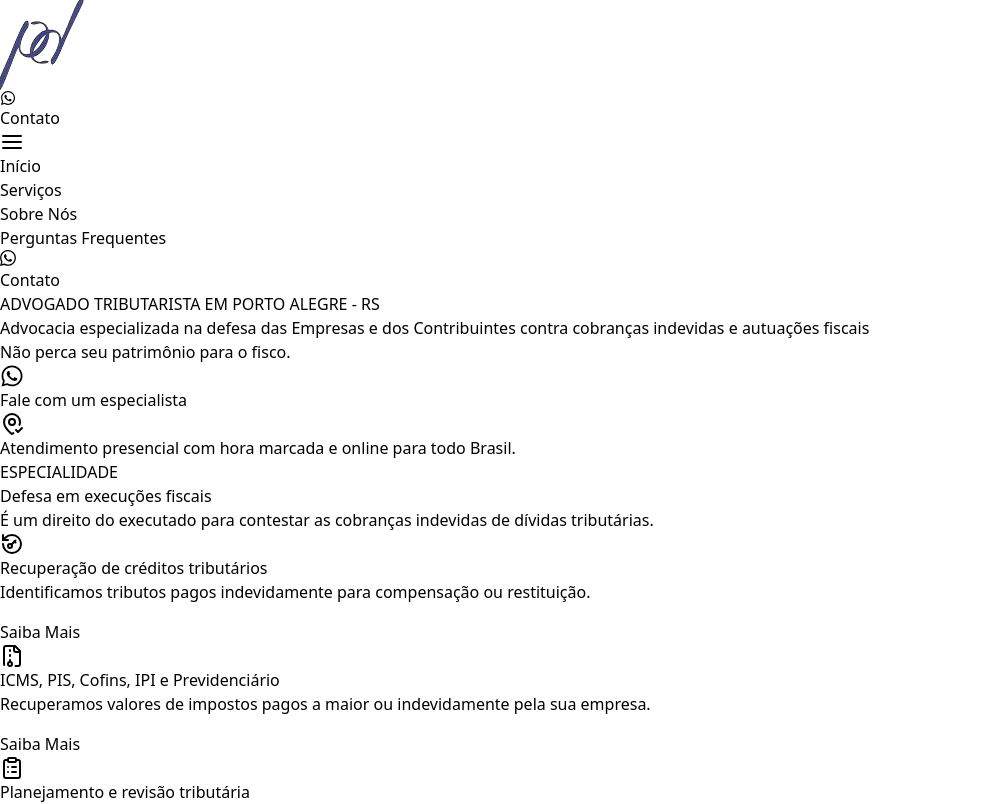
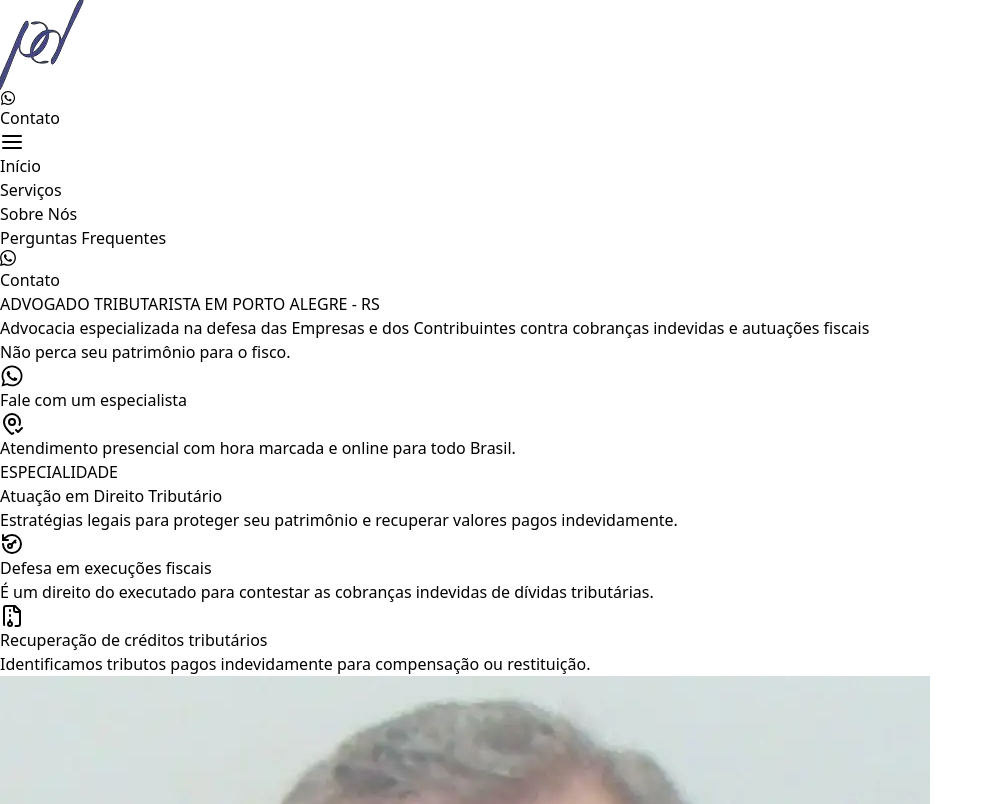
Before and after one commit to Paper-Street-Softwares/LP-Paulo-Druck, a React (Vite) app: page / in a window 1280 px wide. Shown: the top 804 px of the page, without its empty margins (0-993 px from the left). Built offline with nearby package versions, Linux system fonts and the light colour scheme; a web font is replaced by a local one.

Commit message:
fix: Features refeita

```diff
--- a/src/components/sections/FeaturesWithIcons.jsx
+++ b/src/components/sections/FeaturesWithIcons.jsx
@@ -44,15 +44,6 @@ export default function FeaturesWithIcons({ colorMode }) {
                 colorMode={colorMode}
               />
             </MotionDivDownToUp>
-            <MotionDivDownToUp>
-              <IconFeatureCard
-                icon={content.texts.features.card2.icon}
-                title={content.texts.features.card2.title}
-                paragraph={content.texts.features.card2.subtitle}
-                className={textClass}
-                colorMode={colorMode}
-              />
-            </MotionDivDownToUp>
           </div>
 
           <MotionDivDownToUp className="hidden desktop1:flex justify-center w-[35%]">
@@ -67,14 +58,24 @@ export default function FeaturesWithIcons({ colorMode }) {
           <div className="col3 tablet1:w-[50%] desktop1:w-[28%] flex flex-col justify-center items-center">
             <MotionDivDownToUp>
               <IconFeatureCard
+                icon={content.texts.features.card2.icon}
+                title={content.texts.features.card2.title}
+                paragraph={content.texts.features.card2.subtitle}
+                className={textClass}
+                colorMode={colorMode}
+              />
+            </MotionDivDownToUp>
+
+            {/* <MotionDivDownToUp>
+              <IconFeatureCard
                 icon={content.texts.features.card3.icon}
                 title={content.texts.features.card3.title}
                 paragraph={content.texts.features.card3.subtitle}
                 className={`tablet1:mb-[16px] desktop1:mb-0 desktop2:mb-[46px] ${textClass}`}
                 colorMode={colorMode}
               />
-            </MotionDivDownToUp>
-            <MotionDivDownToUp>
+            </MotionDivDownToUp> */}
+            {/* <MotionDivDownToUp>
               <IconFeatureCard
                 icon={content.texts.features.card4.icon}
                 title={content.texts.features.card4.title}
@@ -82,8 +83,8 @@ export default function FeaturesWithIcons({ colorMode }) {
                 className={textClass}
                 colorMode={colorMode}
               />
-            </MotionDivDownToUp>
-            <MotionDivDownToUp>
+            </MotionDivDownToUp> */}
+            {/* <MotionDivDownToUp>
               <IconFeatureCard
                 icon={content.texts.features.card5.icon}
                 title={content.texts.features.card5.title}
@@ -91,7 +92,7 @@ export default function FeaturesWithIcons({ colorMode }) {
                 className={textClass}
                 colorMode={colorMode}
               />
-            </MotionDivDownToUp>
+            </MotionDivDownToUp> */}
           </div>
         </div>
       </SectionWrapper>
--- a/src/content/content.jsx
+++ b/src/content/content.jsx
@@ -185,16 +185,16 @@ const content = {
     },
     features: {
       miniTag: "ESPECIALIDADE",
-      title: "Defesa em execuções fiscais",
+      title: "Atuação em Direito Tributário",
       subtitle:
-        "É um direito do executado para contestar as cobranças indevidas de dívidas tributárias.",
+        "Estratégias legais para proteger seu patrimônio e recuperar valores pagos indevidamente.",
       imgFeatures: imgFeatures,
       imgDivisor: imgDivisor,
       card1: {
         img: featuresImg1,
-        title: "Recuperação de créditos tributários",
+        title: "Defesa em execuções fiscais",
         subtitle:
-          "Identificamos tributos pagos indevidamente para compensação ou restituição.",
+          "É um direito do executado para contestar as cobranças indevidas de dívidas tributárias.",
         description: (
           <div>
             A_Definir
@@ -229,9 +229,9 @@ const content = {
       },
       card2: {
         img: featuresImg2,
-        title: "ICMS, PIS, Cofins, IPI e Previdenciário",
+        title: "Recuperação de créditos tributários",
         subtitle:
-          "Recuperamos valores de impostos pagos a maior ou indevidamente pela sua empresa.",
+          "Identificamos tributos pagos indevidamente para compensação ou restituição.",
         description: (
           <div>
             A_Definir
--- a/src/pages/Index.jsx
+++ b/src/pages/Index.jsx
@@ -33,10 +33,10 @@ export default function Index() {
       {/* <BlogPosts /> */}
       <Features
         colorMode={colorMode}
-        defaultFeature={false}
+        defaultFeature={true}
         button={false}
         modalWithCards={false}
-        paragraphs={true}
+        paragraphs={false}
         sixCards={false}
         paragraphsModal={false}
       />
```
